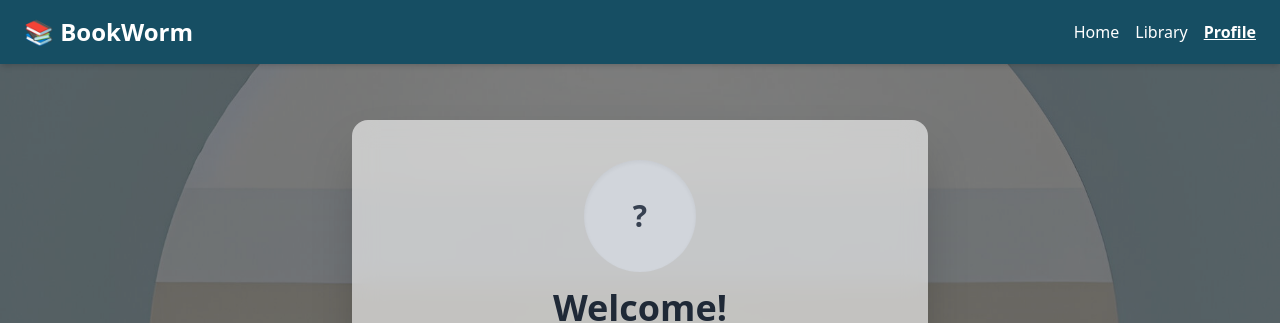
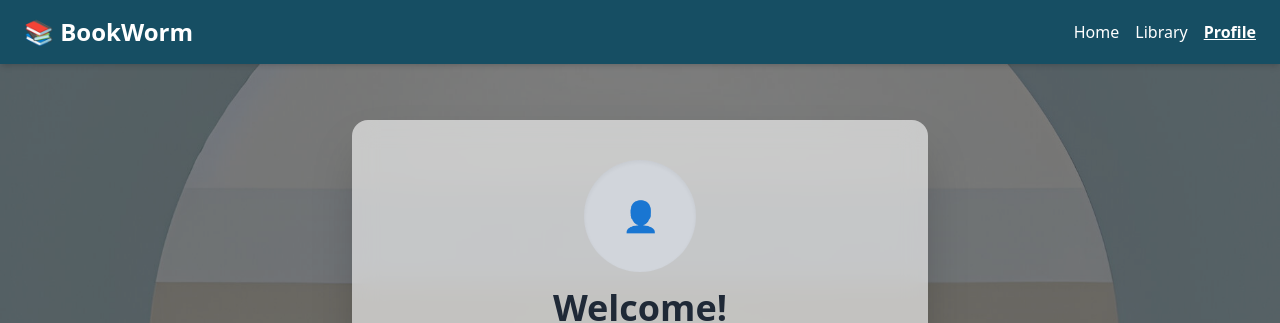
Before and after one commit to shlokparsekar27/Book-Management-Web-App, a React (Vite) app: page /profile in a window 1280 px wide. Shown: the top 323 px of the page. Built offline with nearby package versions, Linux system fonts and the light colour scheme; the HTML template or start-up script is replaced by a standard one.

Commit message:
Update Profile

```diff
--- a/src/pages/Profile.jsx
+++ b/src/pages/Profile.jsx
@@ -101,7 +101,7 @@ const Profile = ({ books }) => {
                 />
               ) : (
                 <div className="w-28 h-28 mx-auto rounded-full bg-gray-300 flex items-center justify-center text-gray-700 text-3xl font-bold shadow-inner">
-                  ?
+                  👤
                 </div>
               )}
               {editing && (
```
